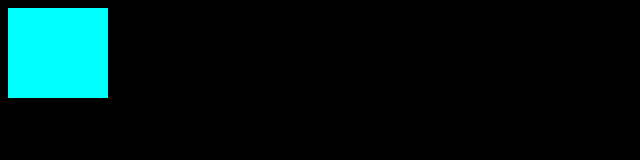
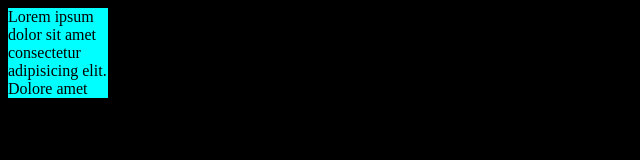
Before and after one commit to parad1seOneew/test.github.io, a plain HTML site: page index.html in a window 1280 px wide. Shown: the whole page, without its empty margins (0-640 px from the left). Drawn offline with Linux system fonts and the light colour scheme; files that its build step writes are made by us from their sources.

Commit message:
Update index.html

```diff
--- a/index.html
+++ b/index.html
@@ -9,6 +9,6 @@
     <title>Document</title>
 </head>
 <body>
-    <div class = "top"></div>
+    <div class = "top">Lorem ipsum dolor sit amet consectetur adipisicing elit. Dolore amet tenetur dignissimos illum dolorem nobis expedita, porro, voluptatibus sed impedit animi, eaque corporis sit repellendus earum necessitatibus nesciunt. Ipsum, perspiciatis.</div>
 </body>
 </html>
```
